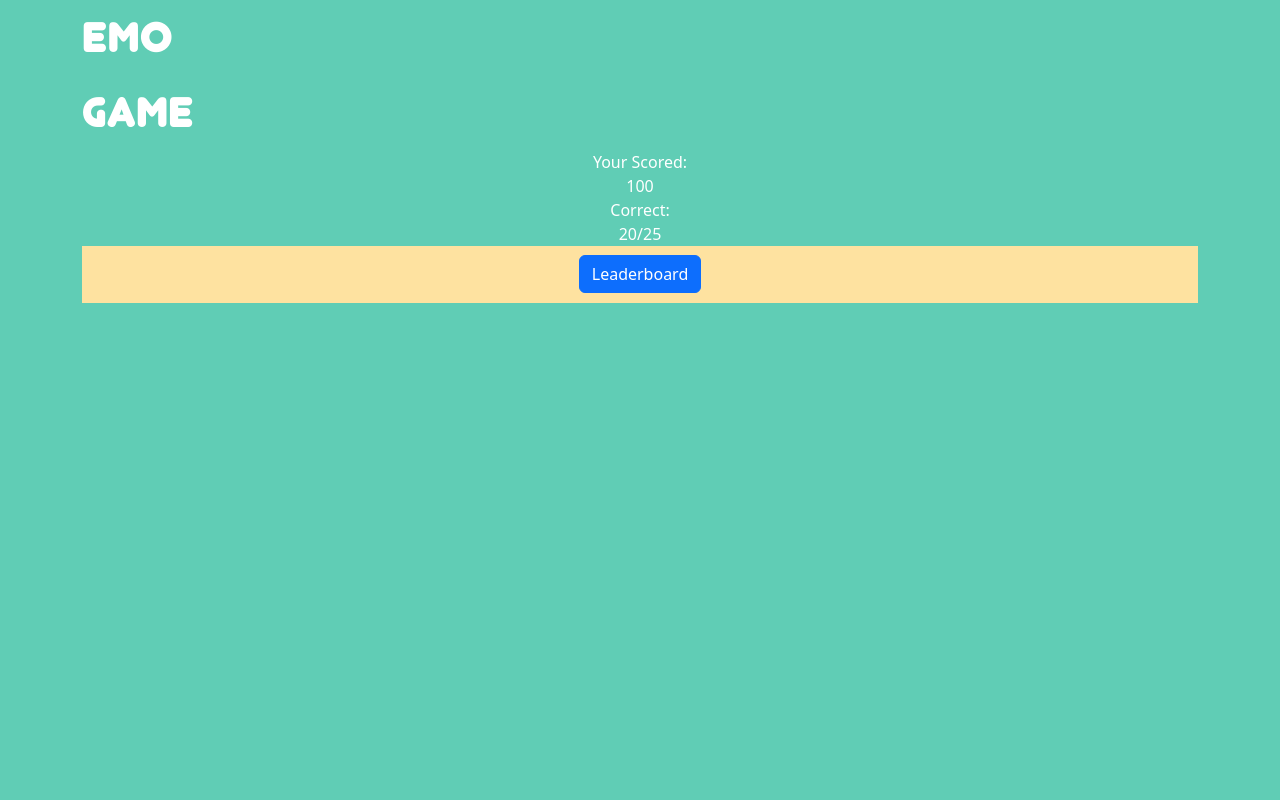
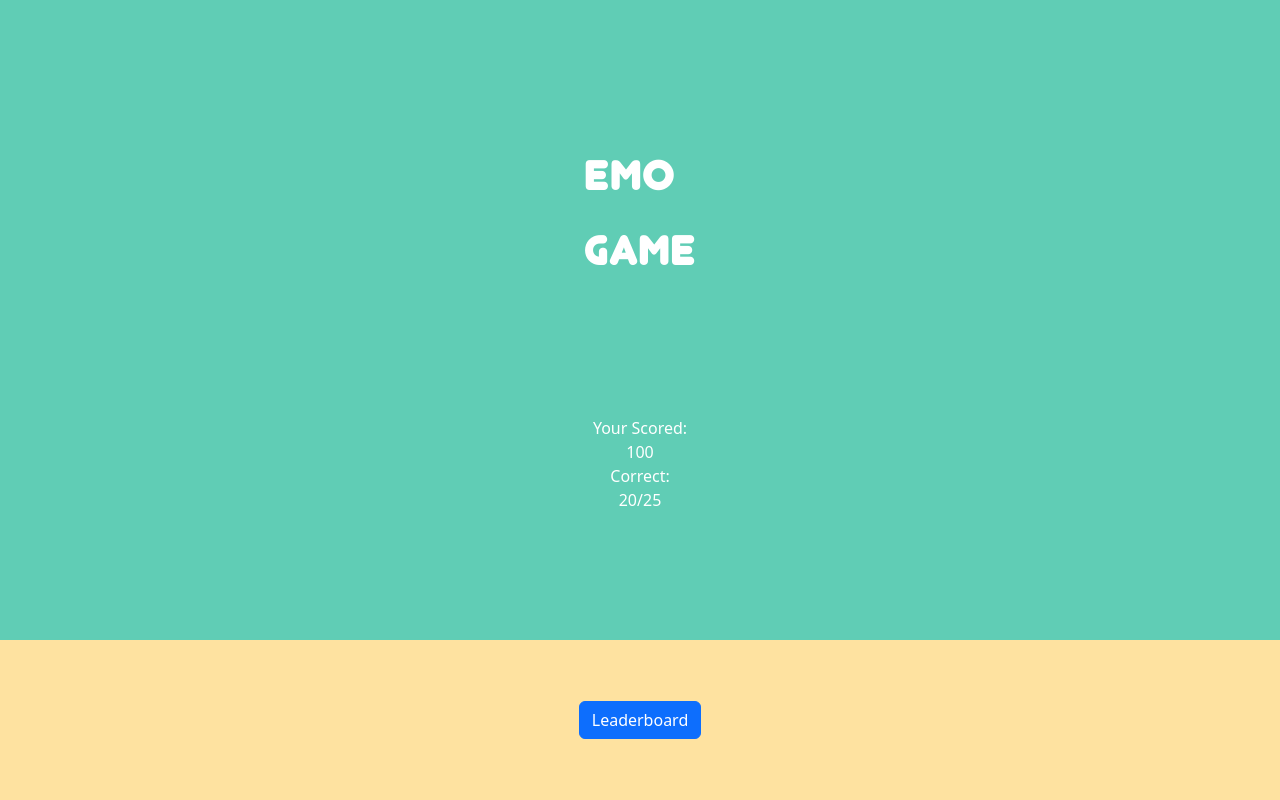
Before and after one commit to pofungt/emotion-game, a web app: file node-js/public/resultPage/result.html in a window 1280 px wide. Run offline with its HTML, style and script files only (its server is not run), Linux system fonts and the light colour scheme.

Commit message:
result.html css

```diff
--- a/node-js/public/resultPage/result.css
+++ b/node-js/public/resultPage/result.css
@@ -12,6 +12,17 @@ body {
     margin: 0;
 }
 
+#main {
+    background-color: #60CDB5;
+    height: 80%;
+    width: 100%;
+    padding-top: 10px;
+    display: flex;
+    flex-direction: column;
+    justify-content: space-evenly;
+    align-items: center;
+}
+
 h1 {
     margin: 0px;
     border: 0px;
@@ -22,12 +33,17 @@ h2 {
     color: #FFF;
 }
 
-.modal-body {
-    /* border-color: #FAE2A8; */
+#exampleModal .modal-content {
+    background-color: #60CDB5;
+    border: solid 10px #FEE2A0;
+    border-radius: 30px;
     color: #FFF;
-    border-width: 25px;
-    background-color: #7ccab6;
-    border-radius: 0.45rem;
+}
+
+#exampleModal .modal-body {
+    display: flex;
+    flex-direction: column;
+    align-items: center;
 }
 
 .title_word_container {
@@ -48,18 +64,24 @@ h2 {
     position: absolute;
     top: 1.5rem;
     right: 1.5rem;
+    z-index: 1;
 }
 
 table {
     border: none;
+    font-size: 22px;
 }
 
 td, th {
     text-align: left;
-    padding: 8px;
+    padding-left: 42px;
+    padding-top: 22px;
+    padding-right: 42px;
 }
 
 #footer {
+    position: absolute;
+    bottom: 0px;
     background-color: #FEE2A0;
     height: 20%;
     width: 100%;
--- a/node-js/public/resultPage/result.html
+++ b/node-js/public/resultPage/result.html
@@ -12,7 +12,7 @@
 </head>
 
 <body>
-    <div class="container">
+    <div id="main">
         <div class="page_title">
             <div class="title_word_container">
                 <div class="title_word">EMO</div>
@@ -36,10 +36,10 @@
         <div class="modal fade" id="exampleModal" tabindex="-1" aria-labelledby="exampleModalLabel" aria-hidden="true">
             <div class="modal-dialog modal-dialog-centered">
                 <div class="modal-content">
+                    <button type="button" class="cross btn-close btn-close-white" data-bs-dismiss="modal" aria-label="Close"></button>
                     <div class="modal-body">
                         <div class="s-modal-top">
                             <h2>Leaderboard</h2>
-                            <button type="button" class="cross btn-close btn-close-white" data-bs-dismiss="modal" aria-label="Close"></button>
                         </div>
                         <table id="leader-board">
                         </table>
```
